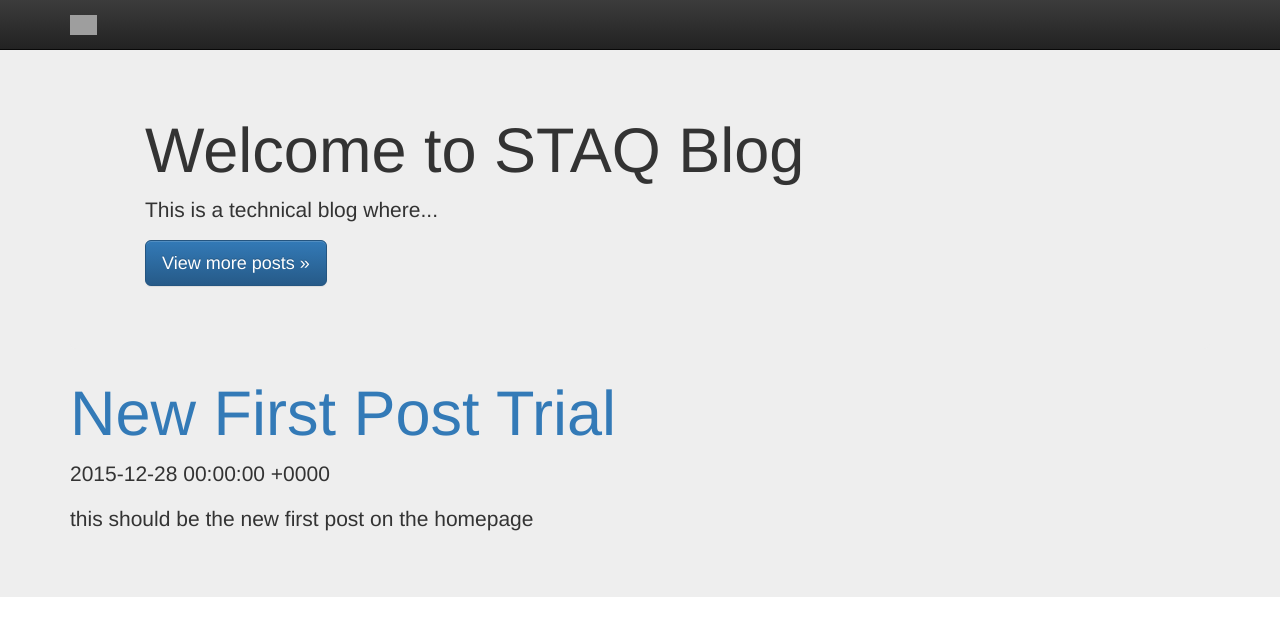
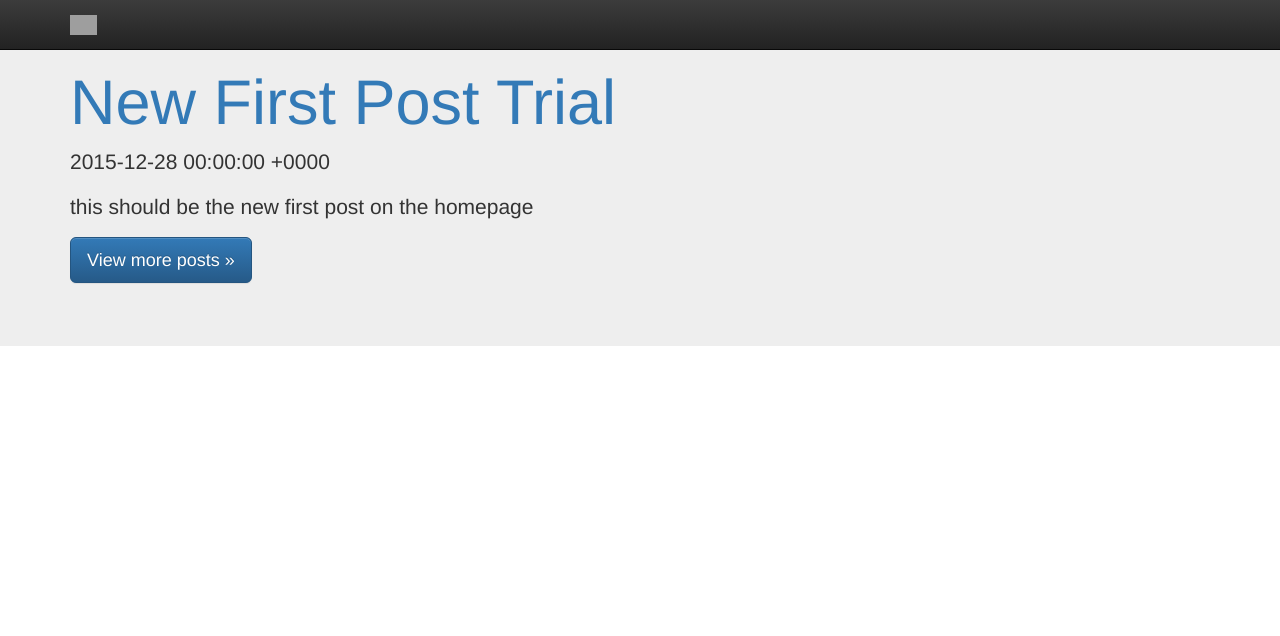
Before and after one commit to marissanbush1/staq, a Jekyll site: the page built from index.html, in a window 1280 px wide. Shown: the top 636 px of the page. Built offline with Jekyll 4.4.1, drawn with Linux system fonts in a browser that asks for light colours; grey boxes are pictures that could not be loaded.

Commit message:
remove welcome from home page

```diff
--- a/index.html
+++ b/index.html
@@ -1,14 +1,6 @@
 ---
 layout: default
 ---
-
-  <div class="jumbotron">
-      <div class="container">
-        <h1>Welcome to STAQ Blog</h1>
-        <p>This is a technical blog where...</p>
-        <p><a class="btn btn-primary btn-lg" href="blog_posts.html" role="button">View more posts &raquo;</a></p>
-      </div>
-    </div>
   {% for post in site.posts limit:1%}
   <h1><a href="{{ post.url | prepend: site.baseurl }}">{{ post.title }}</a></h1>
   <p class="author">
@@ -18,6 +10,7 @@ layout: default
     {{ post.content }}
   </div>
 {% endfor %}
+<p><a class="btn btn-primary btn-lg" href="blog_posts.html" role="button">View more posts &raquo;</a></p>
   <!--<div class="container">
       Example row of columns
       <div class="row">
```
